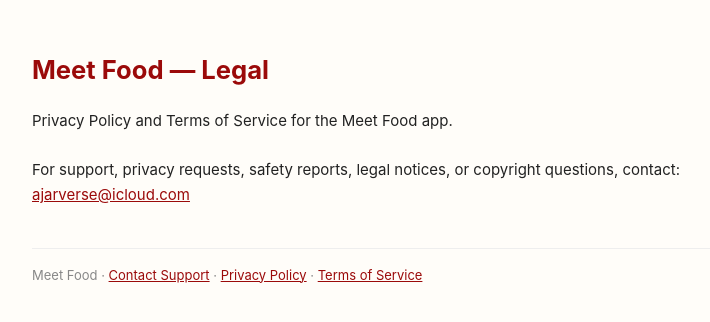
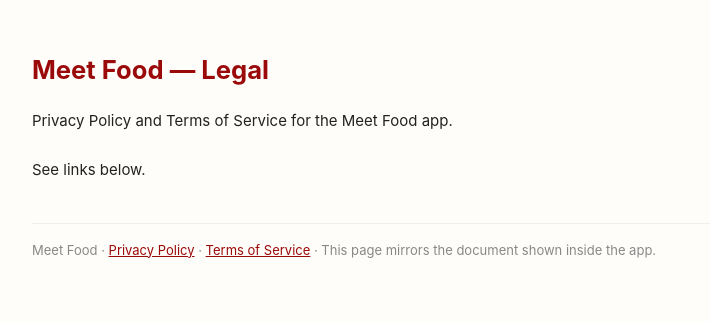
Before and after one commit to Baoning747/fruit-legal, a plain HTML site: page index.html in a window 1280 px wide. Shown: the whole page, without its empty margins (248-958 px from the left). Drawn offline with Linux system fonts and the light colour scheme.

```diff
--- a/index.html
+++ b/index.html
@@ -10,7 +10,6 @@
 <h1>Meet Food — Legal</h1>
 <pre>Privacy Policy and Terms of Service for the Meet Food app.
 
-For support, privacy requests, safety reports, legal notices, or copyright questions, contact:
-<a href="mailto:ajarverse@icloud.com">ajarverse@icloud.com</a></pre>
-<footer>Meet Food · <a href="mailto:ajarverse@icloud.com">Contact Support</a> · <a href="privacy.html">Privacy Policy</a> · <a href="terms.html">Terms of Service</a></footer>
+See links below.</pre>
+<footer>Meet Food · <a href="privacy.html">Privacy Policy</a> · <a href="terms.html">Terms of Service</a> · This page mirrors the document shown inside the app.</footer>
 </body></html>
```
Also changed, not shown: privacy.html (+3 -3 lines), terms.html (+1 -1 lines).
